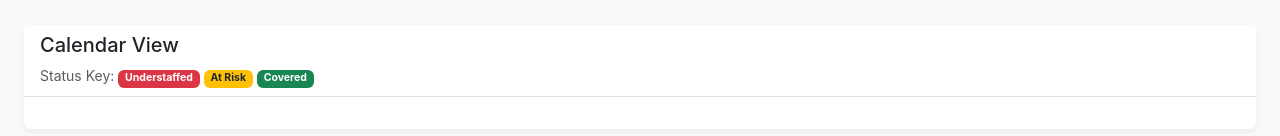
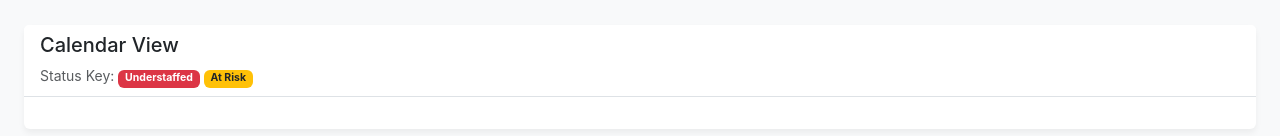
Before and after one commit to Akpande-airnguru/Vacation_impact_calandar, a plain HTML site: page index.html in a window 1280 px wide. Shown: the part 508-644 px from the top of the page. Drawn offline with nearby package versions, Linux system fonts and the light colour scheme; a script that the page names is missing.

Commit message:
Update index.html

```diff
--- a/index.html
+++ b/index.html
@@ -74,7 +74,7 @@
                 <p class="card-text text-muted small mb-0">
                     Status Key: <span class="badge bg-danger">Understaffed</span>
                     <span class="badge bg-warning text-dark">At Risk</span>
-                    <span class="badge bg-success">Covered</span>
+
                 </p>
             </div>
             <div class="card-body">
```
